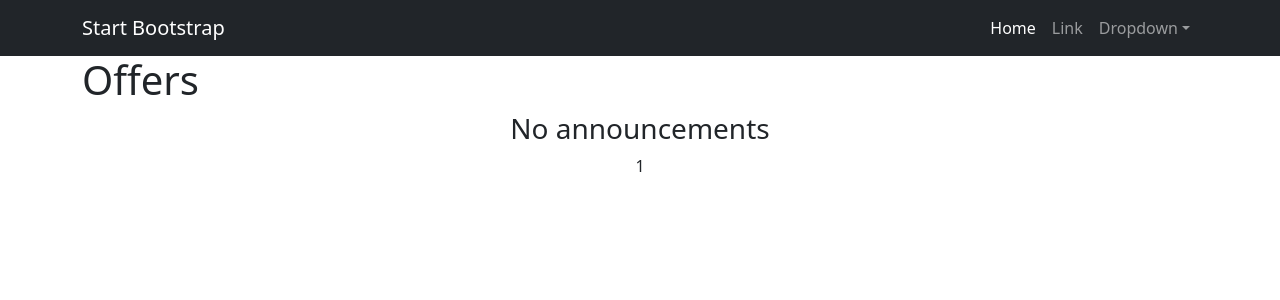
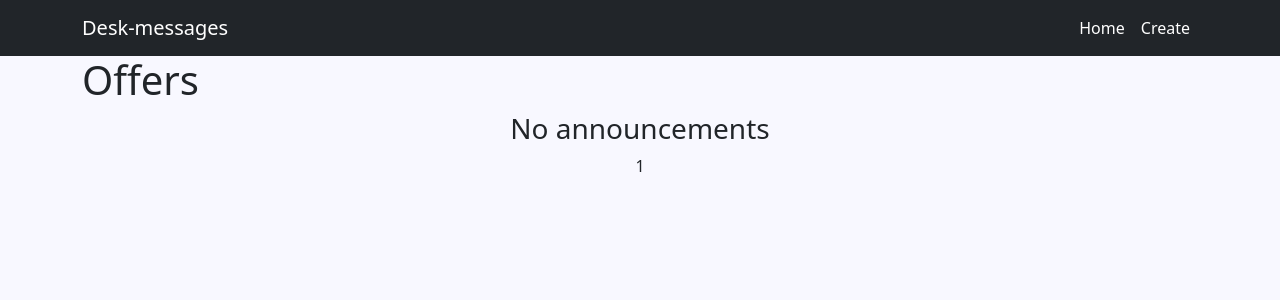
Before and after one commit to IlyacloudDev/django-desk-messages, a Django app: page / in a window 1280 px wide. Shown: the top 300 px of the page. Run offline with Django 5.2, Linux system fonts and the light colour scheme; data comes from the database, SQL or seed files in the repository; some libraries are stand-ins or nearby versions.

Commit message:
was changed sitebar of main template

```diff
--- a/templates/default.html
+++ b/templates/default.html
@@ -5,9 +5,6 @@
         <meta name="viewport" content="width=device-width, initial-scale=1, shrink-to-fit=no" />
         <meta name="description" content="" />
         <meta name="author" content="" />
-        <title>Bare - Start Bootstrap Template</title>
-        <!-- Favicon-->
-        <link rel="icon" type="image/x-icon" href="assets/favicon.ico" />
         <!-- Core theme CSS (includes Bootstrap)-->
         {% load static %}
         <link href="{% static 'css/styles.css' %}" rel="stylesheet" />
@@ -16,21 +13,12 @@
         <!-- Responsive navbar-->
         <nav class="navbar navbar-expand-lg navbar-dark bg-dark">
             <div class="container">
-                <a class="navbar-brand" href="#">Start Bootstrap</a>
+                <a class="navbar-brand" href="#">Desk-messages</a>
                 <button class="navbar-toggler" type="button" data-bs-toggle="collapse" data-bs-target="#navbarSupportedContent" aria-controls="navbarSupportedContent" aria-expanded="false" aria-label="Toggle navigation"><span class="navbar-toggler-icon"></span></button>
                 <div class="collapse navbar-collapse" id="navbarSupportedContent">
                     <ul class="navbar-nav ms-auto mb-2 mb-lg-0">
-                        <li class="nav-item"><a class="nav-link active" aria-current="page" href="#">Home</a></li>
-                        <li class="nav-item"><a class="nav-link" href="#">Link</a></li>
-                        <li class="nav-item dropdown">
-                            <a class="nav-link dropdown-toggle" id="navbarDropdown" href="#" role="button" data-bs-toggle="dropdown" aria-expanded="false">Dropdown</a>
-                            <ul class="dropdown-menu dropdown-menu-end" aria-labelledby="navbarDropdown">
-                                <li><a class="dropdown-item" href="#">Action</a></li>
-                                <li><a class="dropdown-item" href="#">Another action</a></li>
-                                <li><hr class="dropdown-divider" /></li>
-                                <li><a class="dropdown-item" href="#">Something else here</a></li>
-                            </ul>
-                        </li>
+                        <li class="nav-item"><a class="nav-link active" aria-current="page" href="{% url 'announcement_list' %}">Home</a></li>
+                        <li class="nav-item"><a class="nav-link active" href="{% url 'announcement_create' %}">Create</a></li>
                     </ul>
                 </div>
             </div>
@@ -45,4 +33,9 @@
             </div>
         </div>
     </body>
+    <style>
+    body {
+        background-color: #F8F8FF;
+    }
+    </style>
 </html>
```
